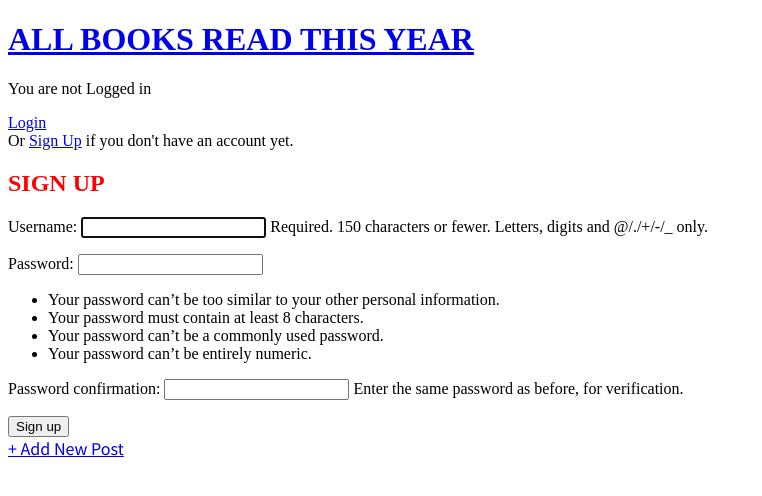
After one commit to Manu-world/django-blog, a Django app: page /accounts/sign_up/ in a window 1280 px wide. The commit adds this page. Shown: the top 496 px of the page, without its empty margins (0-762 px from the left). Run offline with Django 5.2, Linux system fonts and the light colour scheme.

Commit message:
added sign up function

```diff
--- /dev/null
+++ b/accounts/admin.py
@@ -0,0 +1,3 @@
+from django.contrib import admin
+
+# Register your models here.
--- /dev/null
+++ b/accounts/apps.py
@@ -0,0 +1,6 @@
+from django.apps import AppConfig
+
+
+class AccountsConfig(AppConfig):
+    default_auto_field = 'django.db.models.BigAutoField'
+    name = 'accounts'
--- /dev/null
+++ b/accounts/models.py
@@ -0,0 +1,3 @@
+from django.db import models
+
+# Create your models here.
--- /dev/null
+++ b/accounts/tests.py
@@ -0,0 +1,3 @@
+from django.test import TestCase
+
+# Create your tests here.
--- /dev/null
+++ b/accounts/urls.py
@@ -0,0 +1,6 @@
+from django.urls import path
+from .views import SignUpView
+
+urlpatterns = [
+    path('sign_up/', SignUpView.as_view(), name='sign_up')
+]
--- /dev/null
+++ b/accounts/views.py
@@ -0,0 +1,9 @@
+from django.views.generic import CreateView
+from django.urls import reverse_lazy
+from django.contrib.auth.forms import UserCreationForm
+
+# Create your views here.
+class SignUpView(CreateView):
+    form_class = UserCreationForm
+    success_url = reverse_lazy('login')
+    template_name = 'registration/sign_up.html'
--- a/django_project/settings.py
+++ b/django_project/settings.py
@@ -37,7 +37,8 @@ INSTALLED_APPS = [
     'django.contrib.sessions',
     'django.contrib.messages',
     'django.contrib.staticfiles',
-    'blog'
+    'blog',
+    'accounts',
 ]
 
 MIDDLEWARE = [
--- a/django_project/urls.py
+++ b/django_project/urls.py
@@ -20,5 +20,6 @@ from django.urls import path, include
 urlpatterns = [
     path('admin/', admin.site.urls),
     path('', include("blog.urls")),
-    path('accounts/', include('django.contrib.auth.urls'))
+    path('accounts/', include('django.contrib.auth.urls')),
+    path('accounts/', include('accounts.urls'))
 ]
--- a/templates/base.html
+++ b/templates/base.html
@@ -17,7 +17,9 @@
             <p><a href="{% url 'logout' %}">Log out</a></p>
         {% else %}
             <p>You are not Logged in</p>
-            <a href="{% url 'login' %}">Login</a>
+            <a href="{% url 'login' %}">Login</a> <br>
+            Or
+            <a href="{% url 'sign_up' %}">Sign Up</a> if you don't have an account yet.
         {% endif %}
     {% block content %}
 
--- /dev/null
+++ b/templates/registration/sign_up.html
@@ -0,0 +1,12 @@
+{% extends 'base.html' %}
+
+{% block content %}
+<h2>SIGN UP</h2>
+<form action="" method="post">{% csrf_token %}
+
+    {{form.as_p}}
+    <button type="submit">Sign up</button>
+
+</form>
+
+{% endblock %}
```
Also changed, not shown: accounts/__init__.py (added), accounts/migrations/__init__.py (added), db.sqlite3.
